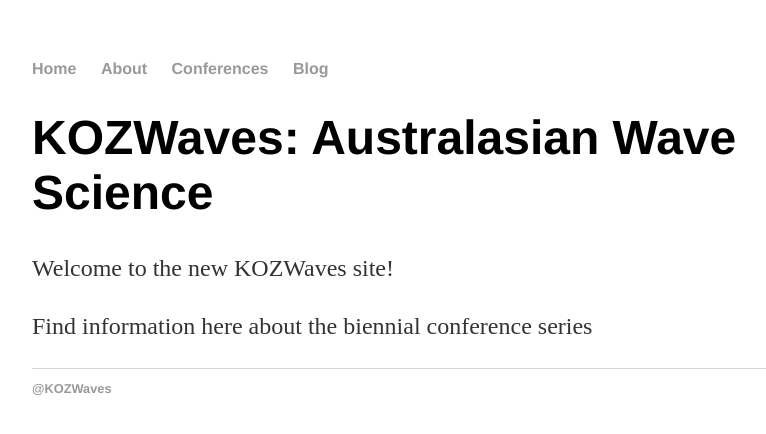
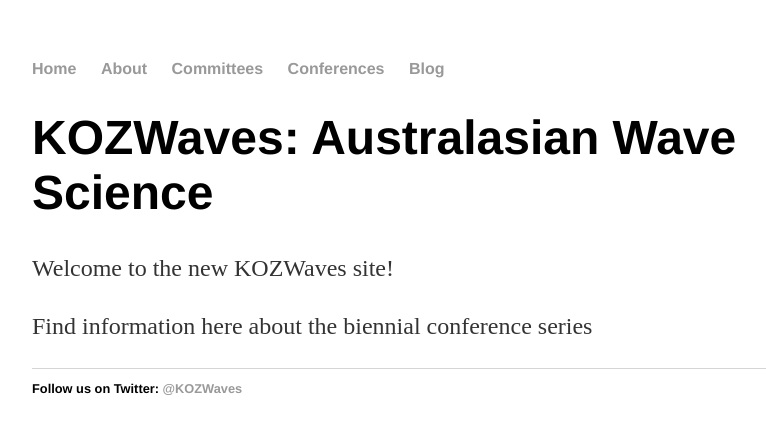
Before and after one commit to kozwaves/kozwaves.github.io, a Jekyll site: the page built from index.html, in a window 1280 px wide. Shown: the top 434 px of the page, without its empty margins (160-926 px from the left). Built offline with Jekyll 4.4.1, drawn with Linux system fonts in a browser that asks for light colours.

Commit message:
Update default.html

```diff
--- a/_layouts/default.html
+++ b/_layouts/default.html
@@ -10,7 +10,8 @@
 	    		<ul>
 	        		<li><a href="/">Home</a></li>
 		        	<li><a href="/About">About</a></li>
-	        		<li><a href="/Conferences">Conferences</a></li>
+	        		<li><a href="/About">Committees</a></li>
+				<li><a href="/Conferences">Conferences</a></li>
 	        		<li><a href="/blog">Blog</a></li>
 	    		</ul>
 			</nav>
@@ -21,7 +22,7 @@
 			</div><!-- /.container -->
 			<footer>
 	    		<ul>
-	        		<li><a href="https://twitter.com/KOZWaves">@KOZWaves</a></li>
+	        	Follow us on Twitter:	<li><a href="https://twitter.com/KOZWaves">@KOZWaves</a></li>
 				</ul>
 			</footer>
 		</body>
```
